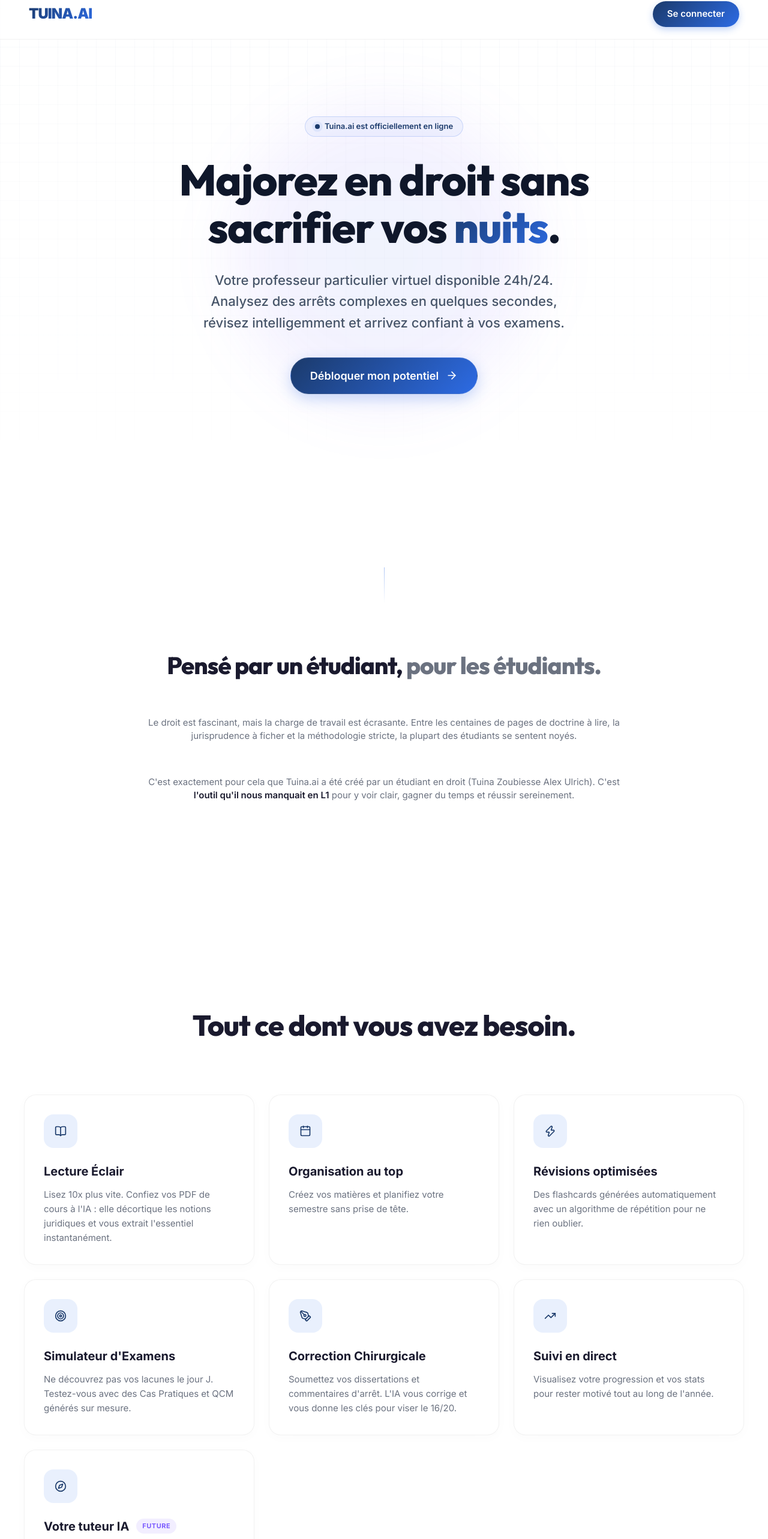
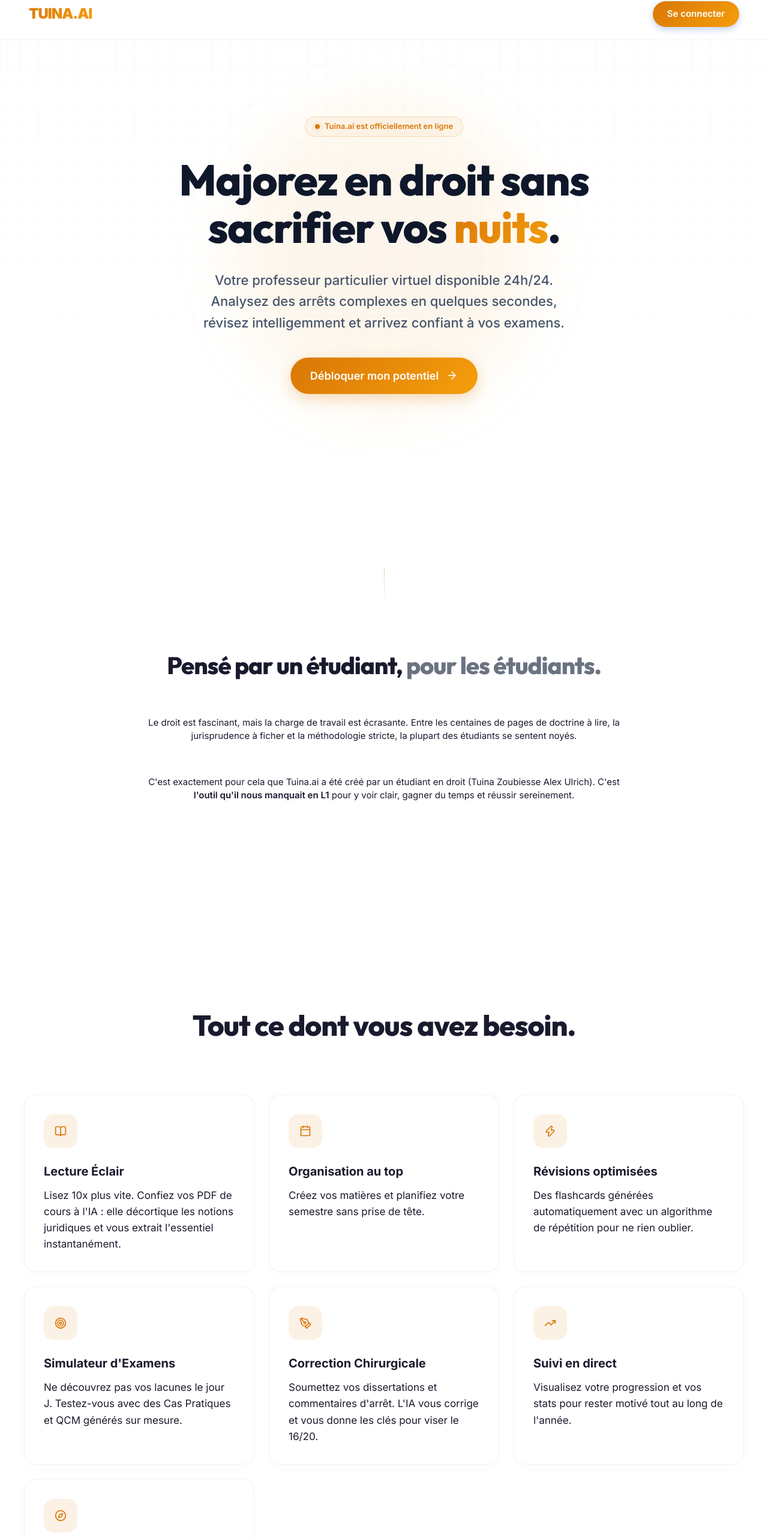
Before and after one commit to tuinaalex685-commits/TUINA.AI, a Next.js app: page / in a window 1280 px wide. Shown: the part 18-2584 px from the top of the page at 60% size. Built offline with nearby package versions, Linux system fonts and the light colour scheme.

Commit message:
style: switch theme to premium orange/beige and fix text sizes and selection

```diff
--- a/src/app/globals.css
+++ b/src/app/globals.css
@@ -2,12 +2,12 @@
 
 :root {
   /* Colors */
-  --color-primary: #1B3A6B; /* Royal blue */
-  --color-accent: #2D6BE4; /* Accent blue */
+  --color-primary: #D97706; /* Premium Golden Orange */
+  --color-accent: #F59E0B; /* Bright Amber */
 
   /* Backgrounds */
   --color-bg-main: #FFFFFF;
-  --color-bg-secondary: #F4F7FD;
+  --color-bg-secondary: #FFFBEB; /* Soft beige background */
 
   /* Text */
   --color-text-main: #1A1A2E;
@@ -50,10 +50,17 @@ html, body {
   color: var(--color-text-main);
   -webkit-font-smoothing: antialiased;
   -moz-osx-font-smoothing: grayscale;
+  -webkit-user-select: none;
+  user-select: none;
 }
 
 * {
   box-sizing: border-box;
+}
+
+input, textarea, [contenteditable="true"] {
+  -webkit-user-select: text;
+  user-select: text;
 }
 
 h1 {
--- a/src/components/different/Different.module.css
+++ b/src/components/different/Different.module.css
@@ -13,13 +13,13 @@
 
 .contentBox {
   position: relative;
-  background: linear-gradient(145deg, var(--color-bg-main) 0%, rgba(45, 107, 228, 0.02) 100%);
-  border: 1px solid rgba(45, 107, 228, 0.15);
+  background: linear-gradient(145deg, var(--color-bg-main) 0%, rgba(217, 119, 6, 0.02) 100%);
+  border: 1px solid rgba(217, 119, 6, 0.15);
   border-radius: 32px;
   padding: 80px 40px;
   text-align: center;
   overflow: hidden;
-  box-shadow: 0 20px 60px rgba(45, 107, 228, 0.05);
+  box-shadow: 0 20px 60px rgba(217, 119, 6, 0.05);
 }
 
 .glowBg {
@@ -29,7 +29,7 @@
   transform: translateX(-50%);
   width: 600px;
   height: 600px;
-  background: radial-gradient(circle, rgba(124, 92, 255, 0.08) 0%, transparent 60%);
+  background: radial-gradient(circle, rgba(245, 158, 11, 0.08) 0%, transparent 60%);
   filter: blur(40px);
   pointer-events: none;
   z-index: 0;
--- a/src/components/features/Features.module.css
+++ b/src/components/features/Features.module.css
@@ -48,15 +48,15 @@
 
 .card:hover {
   transform: translateY(-8px);
-  border-color: rgba(45, 107, 228, 0.3);
-  box-shadow: 0 20px 40px rgba(45, 107, 228, 0.1);
+  border-color: rgba(217, 119, 6, 0.3);
+  box-shadow: 0 20px 40px rgba(217, 119, 6, 0.1);
 }
 
 .iconWrapper {
   width: 56px;
   height: 56px;
   border-radius: 16px;
-  background: rgba(45, 107, 228, 0.1);
+  background: rgba(217, 119, 6, 0.1);
   display: flex;
   justify-content: center;
   align-items: center;
@@ -83,20 +83,20 @@
 }
 
 .badge {
-  font-size: 11px;
+  font-size: 13px;
   font-weight: 700;
   padding: 4px 10px;
   border-radius: 999px;
-  background: rgba(124, 92, 255, 0.1);
-  color: #7C5CFF;
+  background: rgba(245, 158, 11, 0.1);
+  color: #d97706;
   text-transform: uppercase;
   letter-spacing: 0.5px;
 }
 
 .cardDesc {
   font-family: var(--font-inter), sans-serif;
-  font-size: 15px;
+  font-size: 17px;
   line-height: 1.6;
-  color: var(--color-text-secondary);
+  color: var(--color-text-main);
   margin: 0;
 }
--- a/src/components/finale/Finale.module.css
+++ b/src/components/finale/Finale.module.css
@@ -1,12 +1,12 @@
 .finaleSection {
-  background: linear-gradient(to bottom, var(--color-bg-main) 0%, rgba(45, 107, 228, 0.05) 100%);
+  background: linear-gradient(to bottom, var(--color-bg-main) 0%, rgba(217, 119, 6, 0.05) 100%);
   padding: 160px 24px;
   display: flex;
   justify-content: center;
   align-items: center;
   position: relative;
   overflow: hidden;
-  border-top: 1px solid rgba(45, 107, 228, 0.1);
+  border-top: 1px solid rgba(217, 119, 6, 0.1);
 }
 
 .finaleSection::before {
@@ -17,7 +17,7 @@
   transform: translate(-50%, -50%);
   width: 1000px;
   height: 1000px;
-  background: radial-gradient(circle, rgba(124, 92, 255, 0.08) 0%, rgba(0, 112, 243, 0.05) 30%, transparent 65%);
+  background: radial-gradient(circle, rgba(245, 158, 11, 0.08) 0%, rgba(217, 119, 6, 0.05) 30%, transparent 65%);
   filter: blur(80px);
   z-index: 0;
   pointer-events: none;
@@ -59,10 +59,10 @@
   font-family: var(--font-inter), sans-serif;
   font-size: 14px;
   color: var(--color-text-secondary);
-  background: rgba(45, 107, 228, 0.05);
+  background: rgba(217, 119, 6, 0.05);
   padding: 10px 20px;
   border-radius: 30px;
-  border: 1px solid rgba(45, 107, 228, 0.15);
+  border: 1px solid rgba(217, 119, 6, 0.15);
   display: flex;
   align-items: center;
   gap: 8px;
@@ -86,12 +86,12 @@
   border-radius: 999px;
   transition: all 0.3s cubic-bezier(0.175, 0.885, 0.32, 1.275);
   text-decoration: none;
-  box-shadow: 0 8px 30px rgba(45, 107, 228, 0.3);
+  box-shadow: 0 8px 30px rgba(217, 119, 6, 0.3);
 }
 
 .hugeBtn:hover {
   transform: translateY(-4px) scale(1.02);
-  box-shadow: 0 20px 40px rgba(45, 107, 228, 0.4);
+  box-shadow: 0 20px 40px rgba(217, 119, 6, 0.4);
 }
 
 @media (max-width: 768px) {
--- a/src/components/hero/Hero.module.css
+++ b/src/components/hero/Hero.module.css
@@ -13,7 +13,7 @@
   position: absolute;
   width: 600px;
   height: 600px;
-  background: radial-gradient(circle, rgba(45, 107, 228, 0.08) 0%, rgba(124, 92, 255, 0.08) 50%, rgba(255, 255, 255, 0) 70%);
+  background: radial-gradient(circle, rgba(217, 119, 6, 0.08) 0%, rgba(245, 158, 11, 0.08) 50%, rgba(255, 255, 255, 0) 70%);
   border-radius: 50%;
   pointer-events: none;
   z-index: -1;
@@ -34,8 +34,8 @@
   display: inline-flex;
   align-items: center;
   gap: 8px;
-  background: rgba(45, 107, 228, 0.05);
-  border: 1px solid rgba(45, 107, 228, 0.2);
+  background: rgba(217, 119, 6, 0.05);
+  border: 1px solid rgba(217, 119, 6, 0.2);
   padding: 6px 16px;
   border-radius: 999px;
   font-family: var(--font-inter), sans-serif;
@@ -55,9 +55,9 @@
 }
 
 @keyframes pulse {
-  0% { box-shadow: 0 0 0 0 rgba(45, 107, 228, 0.4); }
-  70% { box-shadow: 0 0 0 6px rgba(45, 107, 228, 0); }
-  100% { box-shadow: 0 0 0 0 rgba(45, 107, 228, 0); }
+  0% { box-shadow: 0 0 0 0 rgba(217, 119, 6, 0.4); }
+  70% { box-shadow: 0 0 0 6px rgba(217, 119, 6, 0); }
+  100% { box-shadow: 0 0 0 0 rgba(217, 119, 6, 0); }
 }
 
 .title {
@@ -109,13 +109,13 @@
   border-radius: 999px;
   text-decoration: none;
   transition: all 0.3s ease;
-  box-shadow: 0 8px 24px rgba(45, 107, 228, 0.25);
+  box-shadow: 0 8px 24px rgba(217, 119, 6, 0.25);
   border: 1px solid rgba(255,255,255,0.1);
 }
 
 .primaryBtn:hover {
   transform: translateY(-4px);
-  box-shadow: 0 12px 32px rgba(45, 107, 228, 0.35);
+  box-shadow: 0 12px 32px rgba(217, 119, 6, 0.35);
 }
 
 .primaryBtn svg {
--- a/src/components/pricing/Pricing.module.css
+++ b/src/components/pricing/Pricing.module.css
@@ -37,8 +37,8 @@
 /* Premium Card */
 .card {
   position: relative;
-  background: linear-gradient(145deg, #ffffff 0%, #f9fafe 100%);
-  border: 1px solid rgba(45, 107, 228, 0.2);
+  background: linear-gradient(145deg, #ffffff 0%, #fffbeb 100%);
+  border: 1px solid rgba(217, 119, 6, 0.2);
   border-radius: 24px;
   padding: 48px;
   width: 100%;
@@ -61,8 +61,8 @@
 
 .card:hover {
   transform: translateY(-8px) scale(1.02);
-  box-shadow: 0 30px 80px rgba(45, 107, 228, 0.15), 0 0 0 1px rgba(255, 255, 255, 0.5) inset;
-  border-color: rgba(45, 107, 228, 0.4);
+  box-shadow: 0 30px 80px rgba(217, 119, 6, 0.15), 0 0 0 1px rgba(255, 255, 255, 0.5) inset;
+  border-color: rgba(217, 119, 6, 0.4);
 }
 
 .popularBadge {
@@ -83,7 +83,7 @@
 .headerIcon {
   width: 56px;
   height: 56px;
-  background: rgba(45, 107, 228, 0.1);
+  background: rgba(217, 119, 6, 0.1);
   color: var(--color-primary);
   border-radius: 16px;
   display: flex;
--- a/src/components/story/Story.module.css
+++ b/src/components/story/Story.module.css
@@ -21,7 +21,7 @@
 .lineIndicator {
   width: 1px;
   height: 60px;
-  background: linear-gradient(to bottom, rgba(45, 107, 228, 0.4), transparent);
+  background: linear-gradient(to bottom, rgba(217, 119, 6, 0.4), transparent);
   margin-bottom: 40px;
 }
 
@@ -40,9 +40,9 @@
 
 .content {
   font-family: var(--font-inter), sans-serif;
-  font-size: 18px;
+  font-size: 20px;
   line-height: 1.8;
-  color: var(--color-text-secondary);
+  color: var(--color-text-main);
   display: flex;
   flex-direction: column;
   gap: 24px;
```
